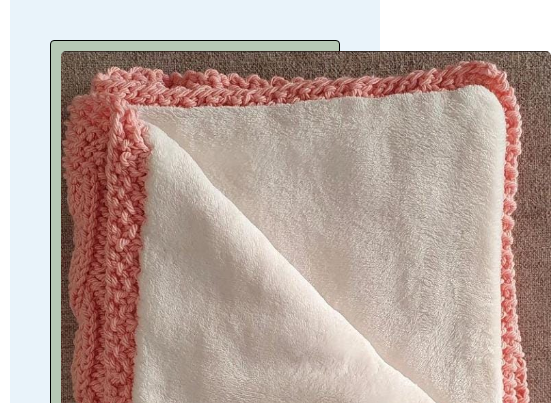
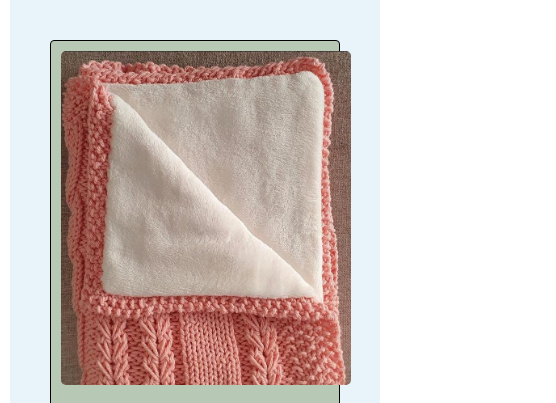
Before and after one commit to Cgz91/ProyectoChloe, a website: page pages/coleccion.html in a window 390 px wide. Shown: the part 425-828 px from the top of the page, 556 px wide, since content can reach past the window. Drawn offline with nearby package versions, Linux system fonts and the light colour scheme.

Commit message:
3ra entrega

```diff
--- a/assets/scss/style.scss
+++ b/assets/scss/style.scss
@@ -165,12 +165,12 @@ h4 {
 
     //Coleccion
 .card-img-top {
-    width: 500px;
+    width: 300px;
     border-radius: 10px;
     }
 
     .card {
-        width:510px;
+        width:310px;
         border-color: black;
         margin: 30px;
     }
```
Also changed, not shown: assets/css/style.css.
